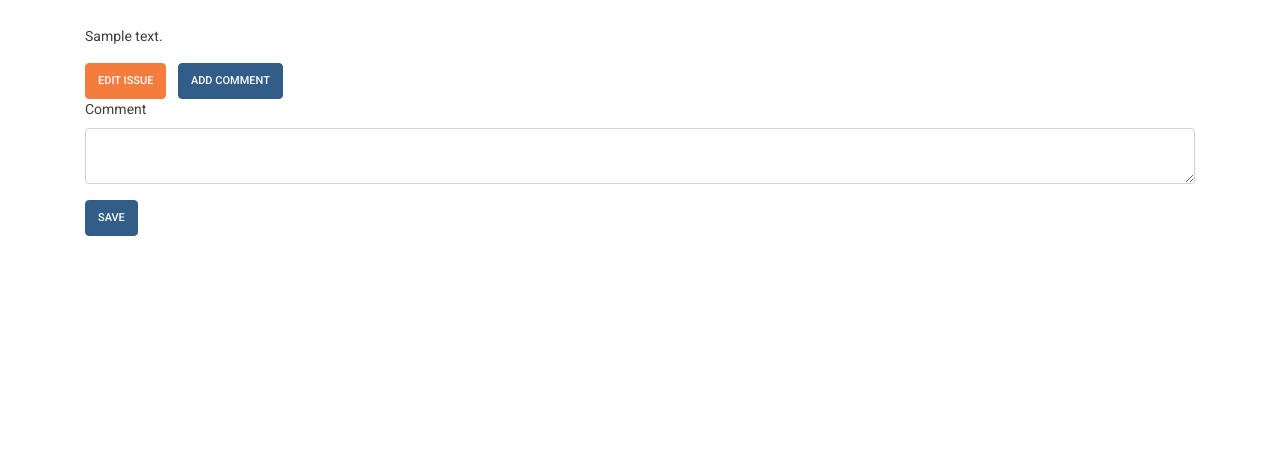
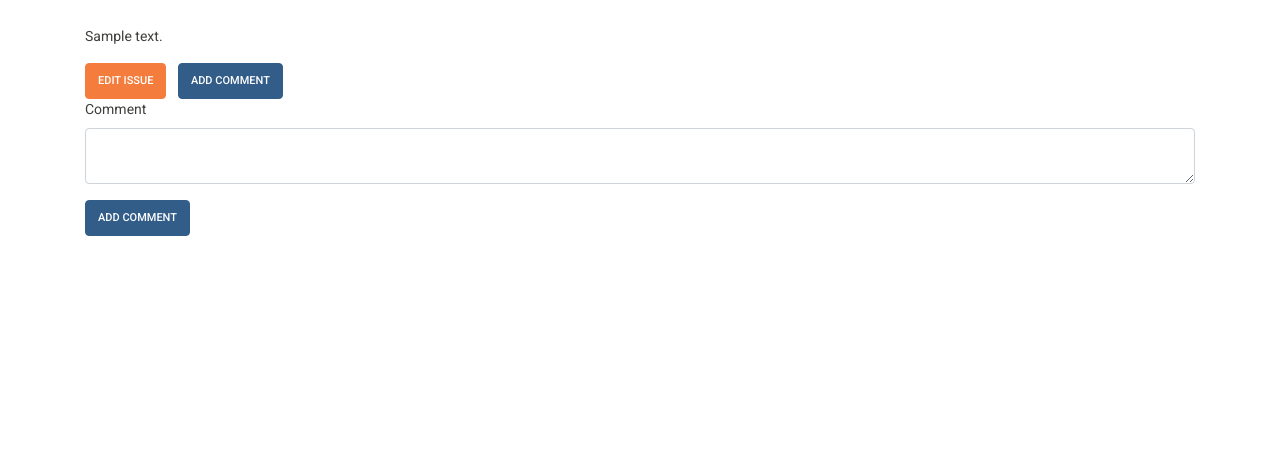
Before and after one commit to jrrlokken/issue-tracking-system, a Flask app: page /issues/1 in a window 1280 px wide. Shown: the part 152-628 px from the top of the page. Run offline with Flask 2, Linux system fonts and the light colour scheme; a user stored in the database is signed in; tables that the repository leaves empty hold one stand-in row (values such as "Sample post"); some libraries are stand-ins or nearby versions.

Commit message:
Finished new comment form

```diff
--- a/templates/comments/new.html
+++ b/templates/comments/new.html
@@ -1,8 +1,10 @@
+<form>
 {% include "base/_form.html" %}
 
 <button type="submit"
-          formmethod="POST"
-          formaction="/issues/new"
-          class="btn btn-primary">
-          SAVE
+            formmethod="POST"
+            formaction="/issues/{{ issue.id }}/comments/new"
+            class="btn btn-primary">
+            ADD COMMENT
 </button>
+</form>
```
